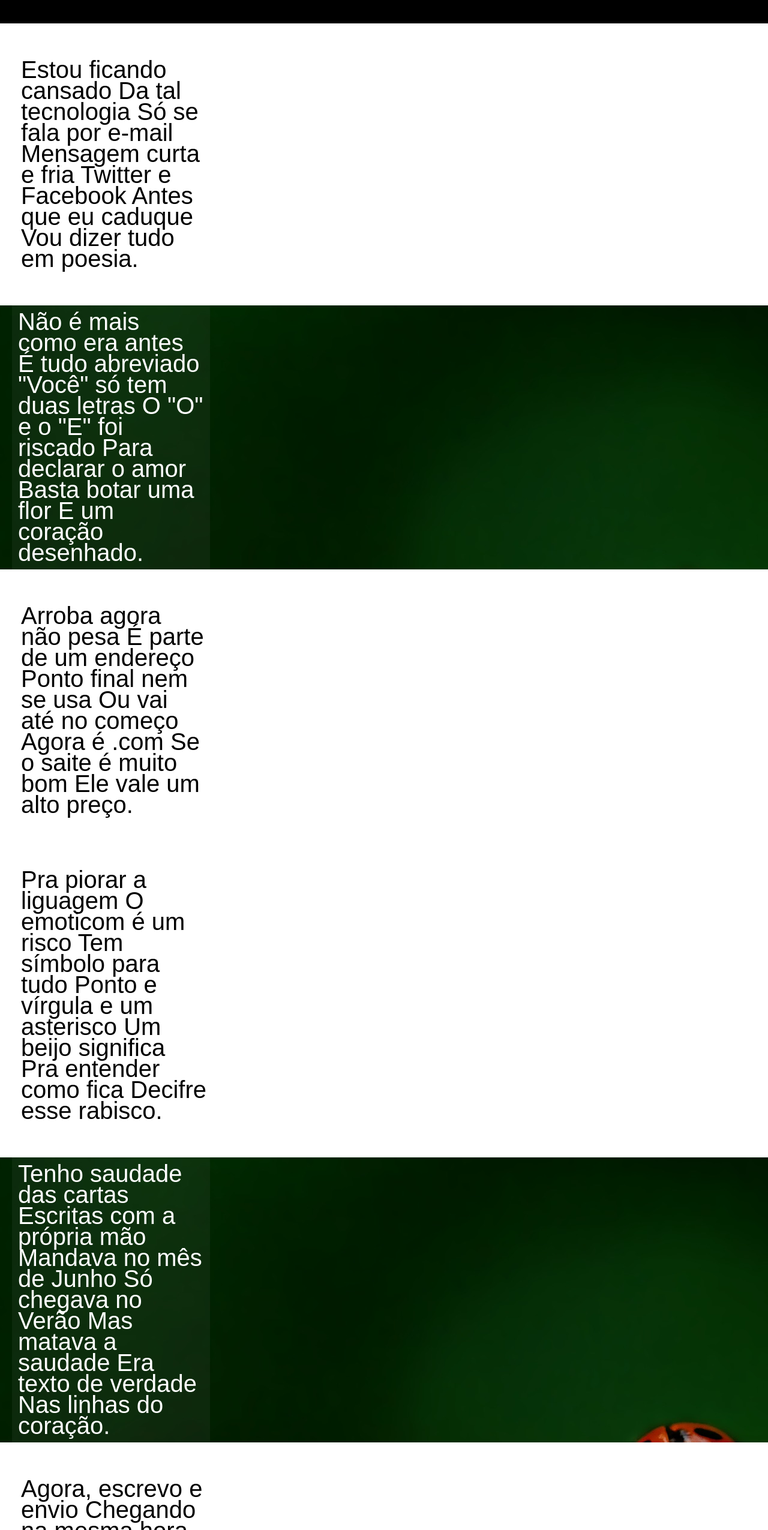
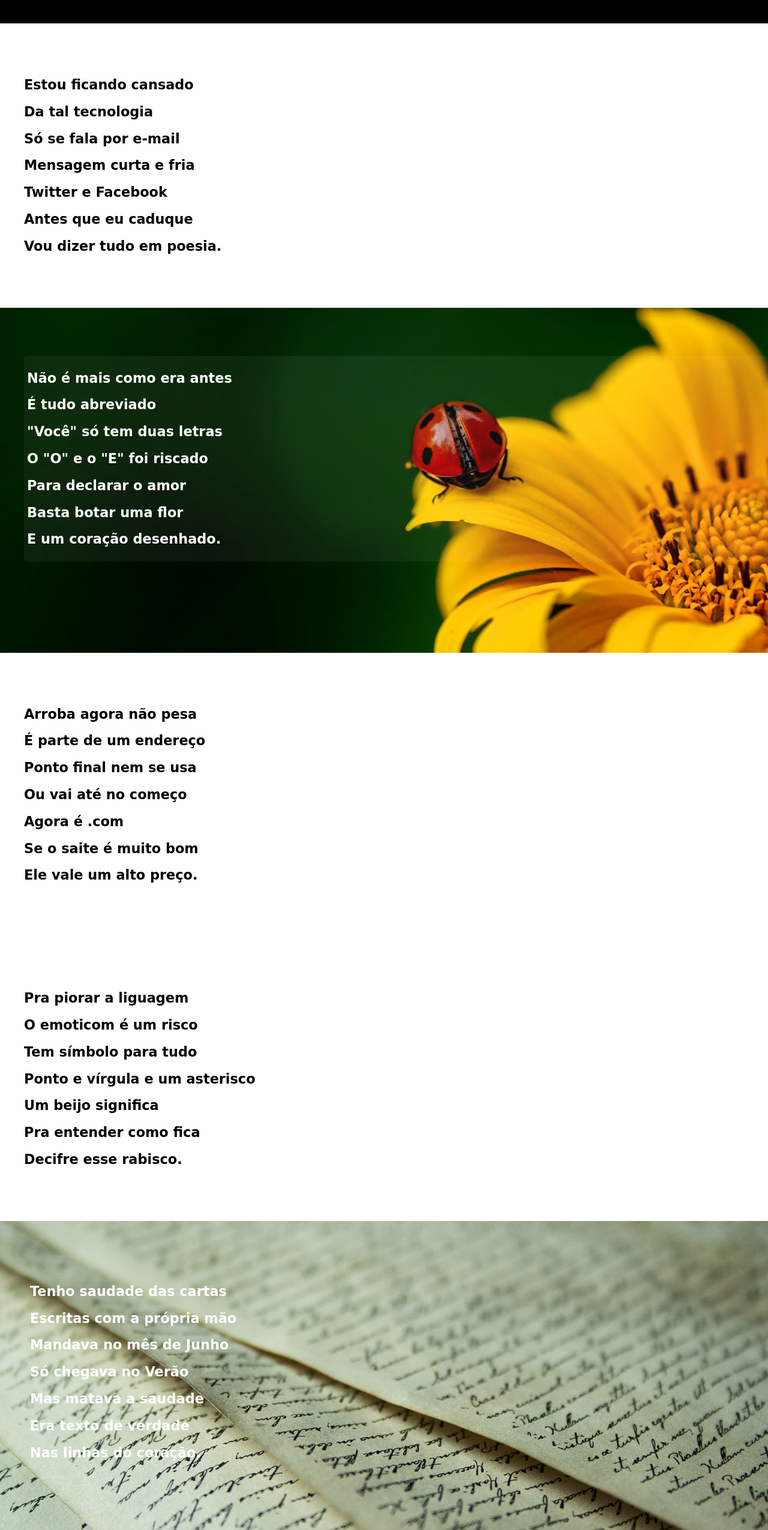
Before and after one commit to jPaulo-web/html-css, a plain HTML site: page desafios/desafio 003/index.html in a window 1280 px wide. Shown: the part 161-2711 px from the top of the page at 60% size. Drawn offline with Linux system fonts and the light colour scheme.

Commit message:
alterações no desasfio003

```diff
--- a/desafios/desafio 003/index.html
+++ b/desafios/desafio 003/index.html
@@ -13,80 +13,100 @@
     </header>
     <main>
 
+        <section>
+
                 <p>
-            Estou ficando cansado
-            Da tal tecnologia
-            Só se fala por e-mail
-            Mensagem curta e fria
-            Twitter e Facebook
-            Antes que eu caduque
+                    Estou ficando cansado<br>
+                    Da tal tecnologia<br>
+                    Só se fala por e-mail<br>
+                    Mensagem curta e fria<br>
+                    Twitter e Facebook<br>
+                    Antes que eu caduque<br>
                     Vou dizer tudo em poesia.
                 </p>
-            <div class="fundo">
-                <div class="parágrafo">
+
+        </section>
+            <section class="fundo">
                 <p>
-                            Não é mais como era antes
-                            É tudo abreviado
-                            "Você" só tem duas letras
-                            O "O" e o "E" foi riscado
-                            Para declarar o amor
-                            Basta botar uma flor
+                Não é mais como era antes<br>
+                É tudo abreviado<br>
+                "Você" só tem duas letras<br>
+                O "O" e o "E" foi riscado<br>
+                Para declarar o amor<br>
+                Basta botar uma flor<br>
                 E um coração desenhado.
                 </p>
-                </div>
-            </div>
+            </section>
+        <section>
+
                 <p>
-            Arroba agora não pesa
-            É parte de um endereço
-            Ponto final nem se usa
-            Ou vai até no começo
-            Agora é .com
-            Se o saite é muito bom
+                    Arroba agora não pesa<br>
+                    É parte de um endereço<br>
+                    Ponto final nem se usa<br>
+                    Ou vai até no começo<br>
+                    Agora é .com<br>
+                    Se o saite é muito bom<br>
                     Ele vale um alto preço.
                 </p>
+
+        </section>
+        <section>
+
                 <p>
-            Pra piorar a liguagem
-            O emoticom é um risco
-            Tem símbolo para tudo
-            Ponto e vírgula e um asterisco
-            Um beijo significa
-            Pra entender como fica
+                    Pra piorar a liguagem<br>
+                    O emoticom é um risco<br>
+                    Tem símbolo para tudo<br>
+                    Ponto e vírgula e um asterisco<br>
+                    Um beijo significa<br>
+                    Pra entender como fica<br>
                     Decifre esse rabisco.
                 </p>
-            <div class="fundo">
-                <div class="parágrafo">
+
+        </section>
+
+        <section Class="fundo2">
             <p>
-                            Tenho saudade das cartas
-                            Escritas com a própria mão
-                            Mandava no mês de Junho
-                            Só chegava no Verão
-                            Mas matava a saudade
-                            Era texto de verdade
+                Tenho saudade das cartas<br>
+                Escritas com a própria mão<br>
+                Mandava no mês de Junho<br>
+                Só chegava no Verão<br>
+                Mas matava a saudade<br>
+                Era texto de verdade<br>
                 Nas linhas do coração.
             </p>
-                </div>
-            </div>
+        </section>
+
+        <section>
+
                 <p>
-            Agora, escrevo e envio
-            Chegando na mesma hora
-            Mas quando vou prosear
-            A pessoa foi embora
-            Abriu outro aplicativo
-            O mundo ficou cativo
+                    Agora, escrevo e envio<br>
+                    Chegando na mesma hora<br>
+                    Mas quando vou prosear<br>
+                    A pessoa foi embora<br>
+                    Abriu outro aplicativo<br>
+                    O mundo ficou cativo<br>
                     Da tecnologia do agora.
                 </p>
 
+        </section>
+
+        <section>
+
                 <p>
-            Felizmente, pra orar
-            Não precisa de internet
-            Deus escuta todo mundo
-            Se quiser, faça esse teste
-            Dois pontos são dois joelhos
-            Seus lábios são aparelhos
+                    Felizmente, pra orar <br>
+                    Não precisa de internet <br>
+                    Deus escuta todo mundo <br>
+                    Se quiser, faça esse teste <br>
+                    Dois pontos são dois joelhos <br>
+                    Seus lábios são aparelhos <br>
                     Deixe que Deus interprete.
                 </p>
 
+        </section>
+
     </main>
-    <footer><p>Site criado por <a href="https://gustavoguanabara.github.io/">Gustavo Guanabara</a> para o <a href="https://www.cursoemvideo.com/#google_vignette">CursoemVideo</a></p></footer>
+    <footer>
+        <p>Site criado por <a href="https://gustavoguanabara.github.io/">Gustavo Guanabara</a> para o <a href="https://www.cursoemvideo.com/#google_vignette">CursoemVideo</a></p>
+    </footer>
 </body>
 </html>
--- a/desafios/desafio 003/style.css
+++ b/desafios/desafio 003/style.css
@@ -1,16 +1,21 @@
+@charset "UTF-8";
 *{
     margin: 0%;
     padding: 0%;
 }
-@import url('https://fonts.googleapis.com/css2?family=Bebas+Neue&family=Delius&family=Handjet:wght@100..900&display=swap');
-@import url('https://fonts.googleapis.com/css2?family=Bebas+Neue&family=Delius&family=Handjet:wght@100..900&family=Permanent+Marker&display=swap');
+@import url('https://fonts.googleapis.com/css2?family=Passion+One:wght@400;700;900&display=swap');
 
+@import url('https://fonts.googleapis.com/css2?family=Delius&display=swap');
+
+html,body{
+    height: 100vh;
+}
 :root{
 
 
 
---font1: "Delius", cursive;
---font2:"Bebas Neue",Arial ;
+--font1:  "Passion One", sans-serif;
+--font2:"Delius" , cursive;
 
 
 }
@@ -23,10 +28,9 @@ header {
 }
 header h1 {
     font-family: var(--font1);
-    font-size: 4em;
     color: white;
+    font-size: 3.0em;
     padding-top: 30px;
-    margin: auto;
     text-align: center;
 
 }
@@ -43,35 +47,42 @@ header p > a {
     font-size: 1.2em;
 
 }
-main {
+main{
     background-color: white;
 }
-main p {
-    text-align: left;
-    width: 310px;
-    margin: 30px 20px;
-    padding: 30px 0px 30px 15px;
+section{   line-height: 2.0em;
+    text-align:left;
+    min-width: 320px;
     font-family: var(--font2);
-    font-size: 2.5em;
-    line-height: 35px;
-
+    font-weight:bold;
+    font-size: 1.4em;
+    padding-left: 5vh;
+    padding-top: 10vh;
+    padding-bottom: 10vh;
+    min-width: 320px;
 }
-div{
-    background-image: url('imagens/background001.jpg');
-    background-color: black;
-    width: 100%;
-
+section.fundo{
+    background:black url(imagens/background001.jpg) center center repeat-y fixed;
+    background-size:cover;
+    height: 415px;
 }
-div p{
-    padding: 10px 10px;
-    color:white;
-    background-color: rgba(134, 130, 130, 0.089);
+section.fundo > p {
+    color: white;
+    background-color: rgba(255, 255, 255, 0.048);
+    padding: 15px 0px 15px 5px;
+    margin-bottom: 10%;
+    border-radius: 5px;
 }
-div#fundo{
-
+section.fundo2 > p {
+    color: white;
+    background-image: linear-gradient(right rgba(0, 0, 0, 0.555) transparent);
+    padding: 15px 0px 15px 10px;
+    border-radius: 5px;
 }
-div#parágrafo{
-    height: 400px;
+section.fundo2{
+    background:black url(imagens/background002.jpg) center center repeat-y fixed;
+    background-size:cover;
+    height: 415px;
 }
 a{
     color: white;
@@ -87,10 +98,10 @@ a:hover{
 footer{
     color: white;
     background-color: black;
-    height: 40px;
+    height: 80px;
     width: 100%;
 }
 footer > p {
-    padding: 10px 0px 10px 0px;
+    padding: 20px 0px 20px 0px;
     text-align: center ;
 }
```
Lines whose indentation alone changed are shown as unchanged.
